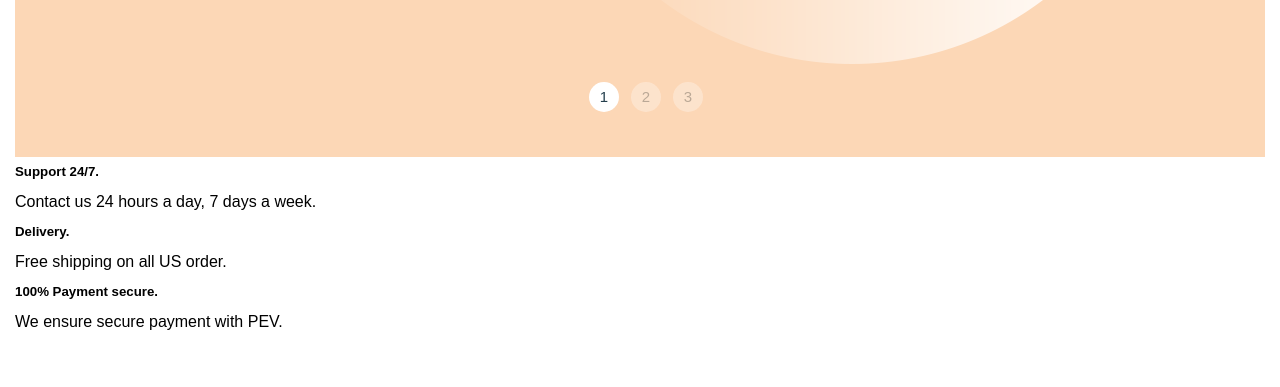
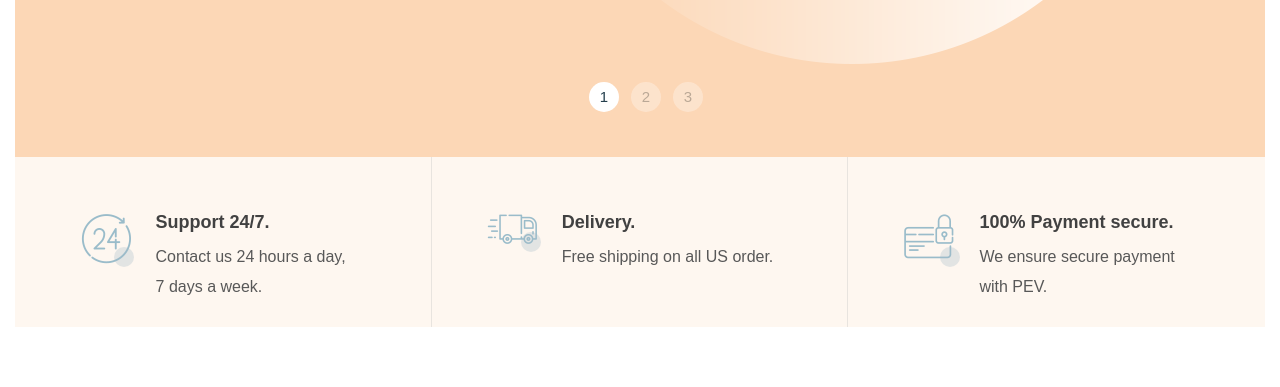
Before and after one commit to ferucci/glee, a website: page app/index.html in a window 1280 px wide. Shown: the part 811-1198 px from the top of the page. Drawn offline with nearby package versions, Linux system fonts and the light colour scheme; files that its build step writes are made by us from their sources; files whose address does not match are found by name.

Commit message:
created block with advantages

```diff
--- a/app/index.html
+++ b/app/index.html
@@ -183,18 +183,18 @@
                     </div>
                 </div>
             </section>
-            <sectionn class="adv">
+            <section class="adv">
                 <div class="adv__items">
-                    <div class="adv__item">
+                    <div class="adv__item adv__item-timework">
                         <h5 class="adv__item-title">
                             Support 24/7.
                         </h5>
-                        <p class="adv__item-text">
+                        <p class="adv__item-text item-text--width">
                             Contact us 24 hours a day,
                             7 days a week.
                         </p>
                     </div>
-                    <div class="adv__item">
+                    <div class="adv__item adv__item-delivery">
                         <h5 class="adv__item-title">
                             Delivery.
                         </h5>
@@ -202,7 +202,7 @@
                             Free shipping on all US order.
                         </p>
                     </div>
-                    <div class="adv__item">
+                    <div class="adv__item adv__item-credit">
                         <h5 class="adv__item-title">
                             100% Payment secure.
                         </h5>
@@ -212,7 +212,7 @@
                         </p>
                     </div>
                 </div>
-            </sectionn>
+            </section>
         </div>
     </main>
     <footer class="footer">
--- a/app/scss/style.scss
+++ b/app/scss/style.scss
@@ -302,6 +302,133 @@
     }
 }
 
+.adv{
+    background: #fef7f0;
+    padding: 45px 0px;
+    max-height: 170px;
+    position: relative;
+    &::after{
+        content: '';
+        position: absolute;
+        background-color: #e8e4df;
+        width: 1px;
+        height: 100%;
+        top: 0;
+        right: 33.33%;
+    }
+    &::before{
+        content: '';
+        position: absolute;
+        background-color: #e8e4df;
+        width: 1px;
+        height: 100%;
+        top: 0;
+        right: 66.66%;
+    }
+    &__items{
+        display: flex;
+        justify-content: space-between;
+    }
+    &__item{
+        max-width: 33.33%;
+        margin: 0 auto;
+        position: relative;
+    }
+    &__item::after{
+        content: '';
+        position: absolute;
+        background-color: rgb(163, 187, 200);
+        opacity: .3;
+        width: 20px;
+        height: 20px;
+        border-radius: 50%;
+        bottom: 35%;
+        left: 12%;
+    }
+    &__item-delivery::after{
+        bottom: 50%;
+    }
+
+    &__item::before{
+        content: '';
+        position: absolute;
+        width: 50px;
+        height: 50px;
+        left: 0;
+        top: 12px;
+    }
+    &__item-timework::before{
+        background-image: url(../images/icon-timework.png);
+        background-repeat: no-repeat;
+    }
+    &__item-delivery::before{
+        background-image: url(../images/icon-delivery.png);
+        background-repeat: no-repeat;
+    }
+    &__item-credit::before{
+        background-image: url(../images/icon-credit.png);
+        background-repeat: no-repeat;
+    }
+    &__item-title{
+        color: #414141;
+        @extend %dmsans-700;
+        font-size: 18px;
+        line-height: 40px;
+    }
+    &__item-title,
+    &__item-text{
+        margin-left: 75px;
+    }
+    &__item-text{
+        max-width: 220px;
+        color: #585858;
+        @extend %dmsans-400;
+        font-size: 16px;
+        line-height: 30px;
+    }
+
+}
+p.adv__item-text.item-text--width{
+    max-width: 200px;
+}
+
+.Rectangle_1 {
+    background-color: rgb(36, 63, 77);
+    opacity: 0.102;
+    position: absolute;
+    left: 1246px;
+    top: 963px;
+    width: 1px;
+    height: 171px;
+    z-index: 206;
+  }
+
+
+
+
+
+
+
+
+
+
+
+
+
+
+
+
+
+
+
+
+
+
+
+
+
+
+
 
 
 
```
Also changed, not shown: app/images/icon-credit.png (added), app/images/icon-delivery.png (added), app/images/icon-timework.png (added).
